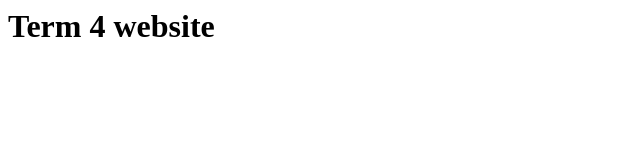
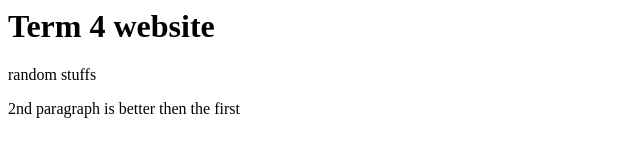
Before and after one commit to TobiasChristie/Tobiaschristie.github.io, a plain HTML site: page index.html in a window 1280 px wide. Shown: the whole page, without its empty margins (0-640 px from the left). Drawn offline with Linux system fonts and the light colour scheme.

Commit message:
index.html update
paragraphes

```diff
--- a/index.html
+++ b/index.html
@@ -1 +1,5 @@
 <h1> Term 4 website </h1>
+
+<p> random stuffs </p>
+
+<p> 2nd paragraph is better then the first </p>
```
